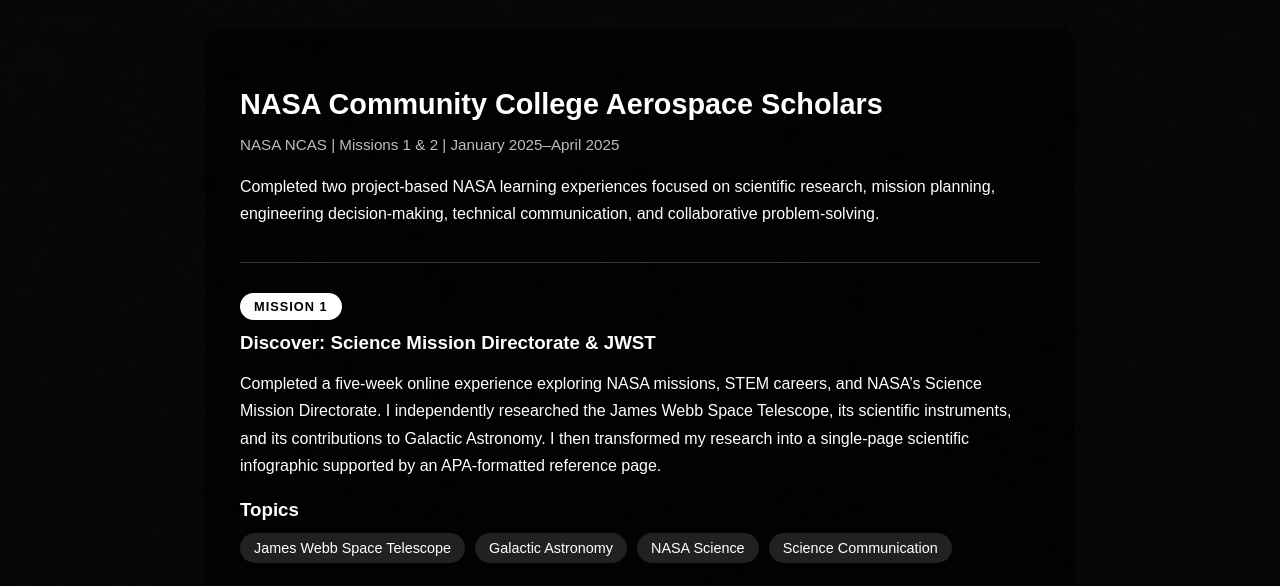
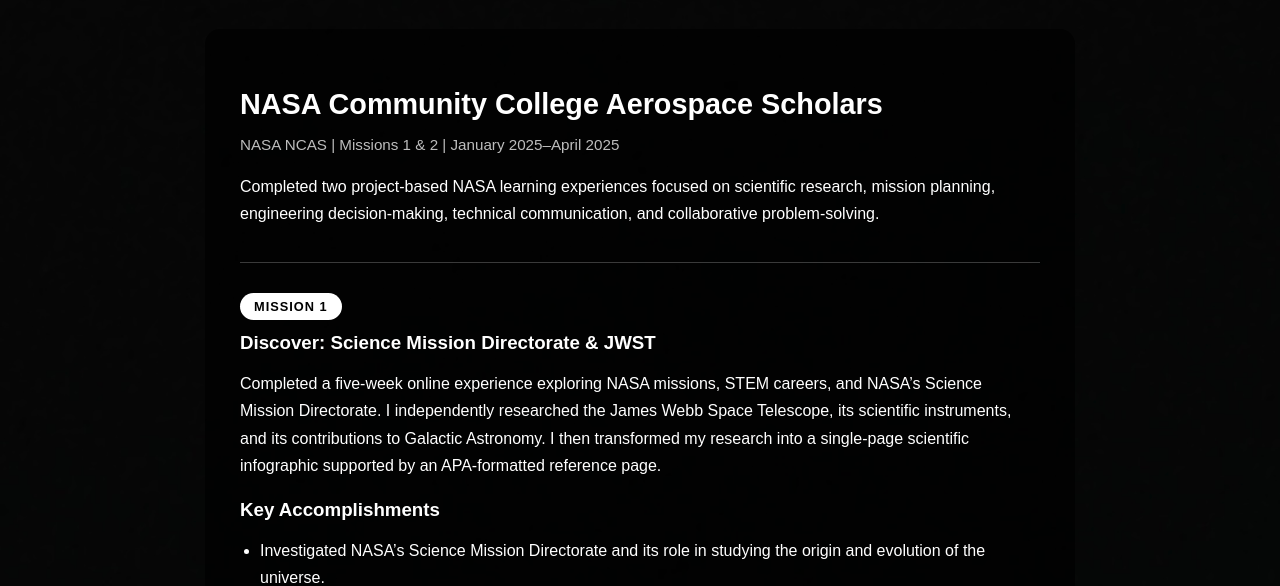
Before and after one commit to danielqje/danielqje.github.io, a plain HTML site: page experience.html in a window 1280 px wide. Shown: the part 366-952 px from the top of the page. Drawn offline with Linux system fonts and the light colour scheme.

Commit message:
Delete topics section from experience.html
Removed topics section related to the mission.

```diff
--- a/experience.html
+++ b/experience.html
@@ -142,40 +142,6 @@
                             by an APA-formatted reference page.
 
                         </p>
-
-
-
-                                            <!--MISSION 1 TOPICS-->
-
-                        <div class="project-details">
-
-                            <h3>
-                                Topics
-                            </h3>
-
-
-                            <div class="project-tags">
-
-                                <span>
-                                    James Webb Space Telescope
-                                </span>
-
-                                <span>
-                                    Galactic Astronomy
-                                </span>
-
-                                <span>
-                                    NASA Science
-                                </span>
-
-                                <span>
-                                    Science Communication
-                                </span>
-
-                            </div>
-
-                        </div>
-
 
 
                                                 <!--KEY ACCOMPLISHMENTS-->
```
